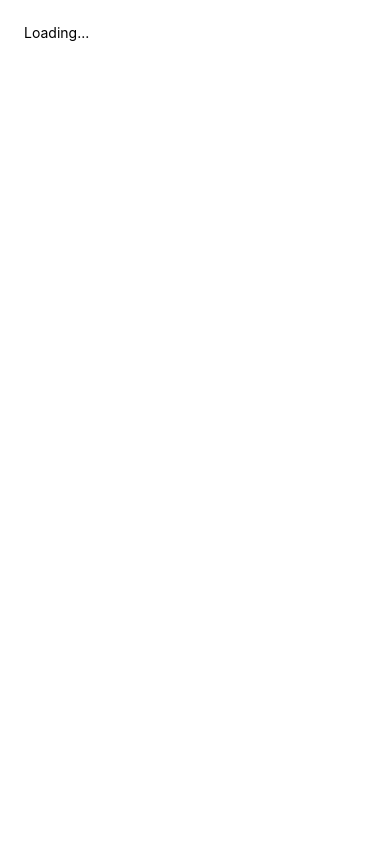
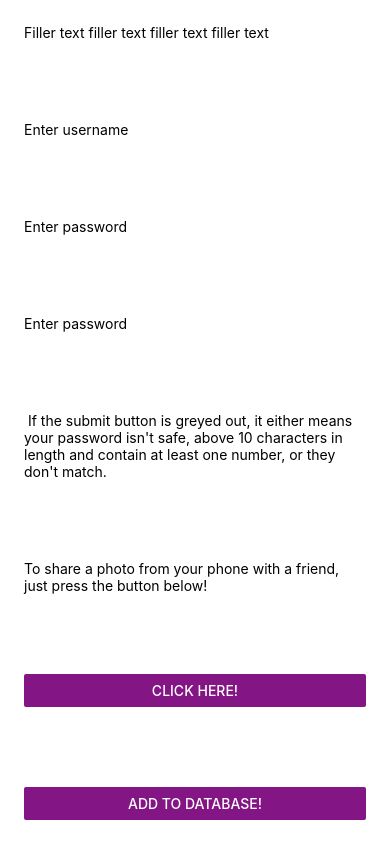
Before and after one commit to BartekAlickii/333ibghw4, a React Native app in the folder HW4ReactNativeApp/: screen / in a window 390 px wide. Built offline with nearby package versions, Linux system fonts and the light colour scheme.

Commit message:
a working sign up page. doesn't link anywhere or give feedback though haha.

```diff
--- a/HW4ReactNativeApp/App.js
+++ b/HW4ReactNativeApp/App.js
@@ -3,20 +3,23 @@ import React, { useEffect, useState } from "react";
 import axios from "axios";
 
 
-import { FlatList, Text, TextInput, View, Button } from "react-native";
+import {Text, TextInput, View, Button } from "react-native";
 
 export default function App() {
-  const [isLoading, setLoading] = useState(true);
-  const [data, setData] = useState([]);
+  // const [isLoading, setLoading] = useState(true);
+  // const [data, setData] = useState([]);
   const [username, setUsername] = useState("");
   const [password, setPass] = useState("");
   const [passCheck, setPassCheck] = useState("");
 
   return (
     <View style={{ flex: 1, padding: 24 }}>
-      {isLoading ? (
-        <Text>Loading...</Text>
-      ) : (
+      {
+      // isLoading ? (
+      //   <Text>Loading...</Text>
+      // ) : (
+
+
         <View
           style={{
             flex: 1,
@@ -32,8 +35,8 @@ export default function App() {
            </Text>
           {/* <Text style={{ fontSize: 18, color: "green", textAlign: "center" }}>
             {data.title}
-          </Text> */}
-          {/* <Text
+          </Text>
+          <Text
             style={{
               fontSize: 14,
               color: "green",
@@ -79,7 +82,8 @@ export default function App() {
     accessibilityLabel="Click this button to see a message"
       />
         </View>
-      )}
+      // )
+      }
     </View>
   );
 }
```
